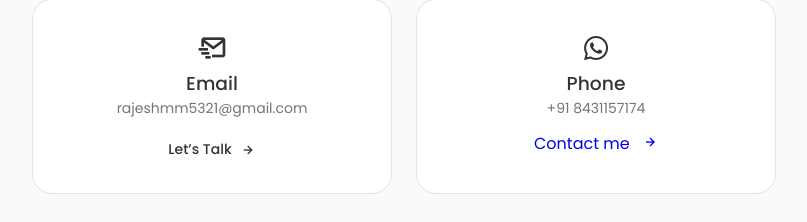
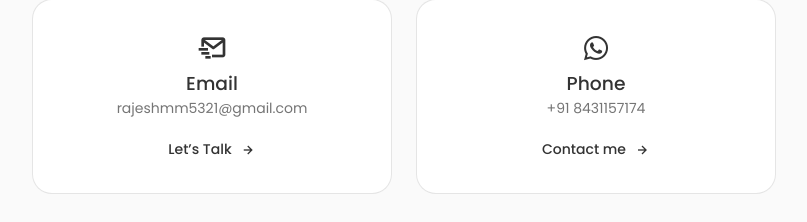
Before and after one commit to Rajesh-mm/Portfolio, a React (Create React App) app: page / in a window 1280 px wide. Shown: the part 3636-3858 px from the top of the page, without its empty margins (236-1043 px from the left). Built offline with nearby package versions, Linux system fonts and the light colour scheme.

Commit message:
Update Contact.jsx

```diff
--- a/src/components/contact/Contact.jsx
+++ b/src/components/contact/Contact.jsx
@@ -28,7 +28,7 @@ const Contact = () => {
                 <h3 className="contact__card-title">Phone</h3>
                 <span className="contact__card-data"> +91 8431157174</span>
 
-                  <a href="tel:+918431157174" >
+                  <a href="tel:+918431157174" className="contact__button">
                     Contact me{" "}
                     <i className="bx bx-right-arrow-alt contact__button-icon"></i>{" "}
                   </a>
```
